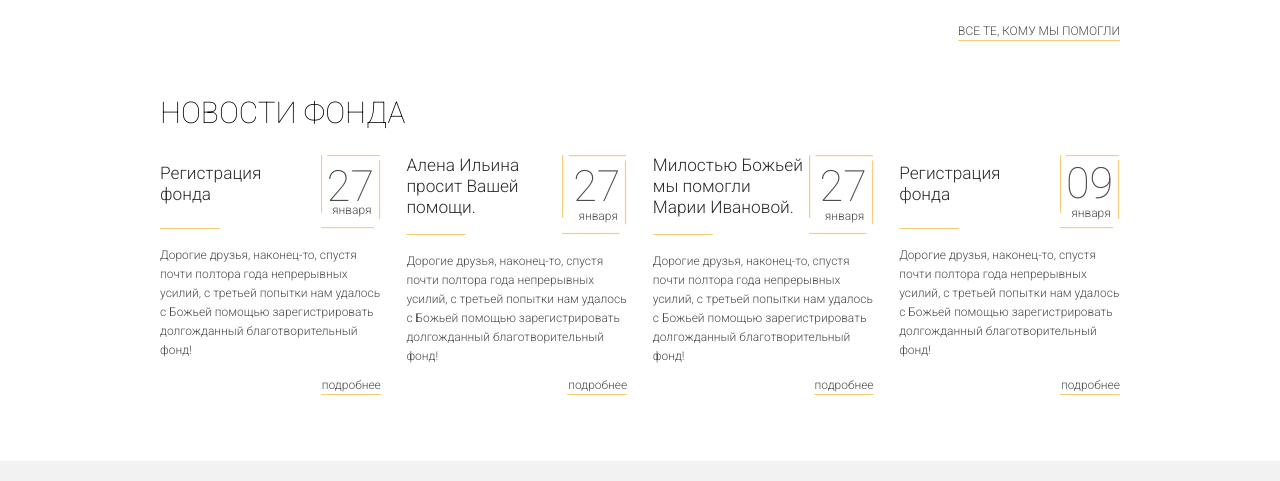
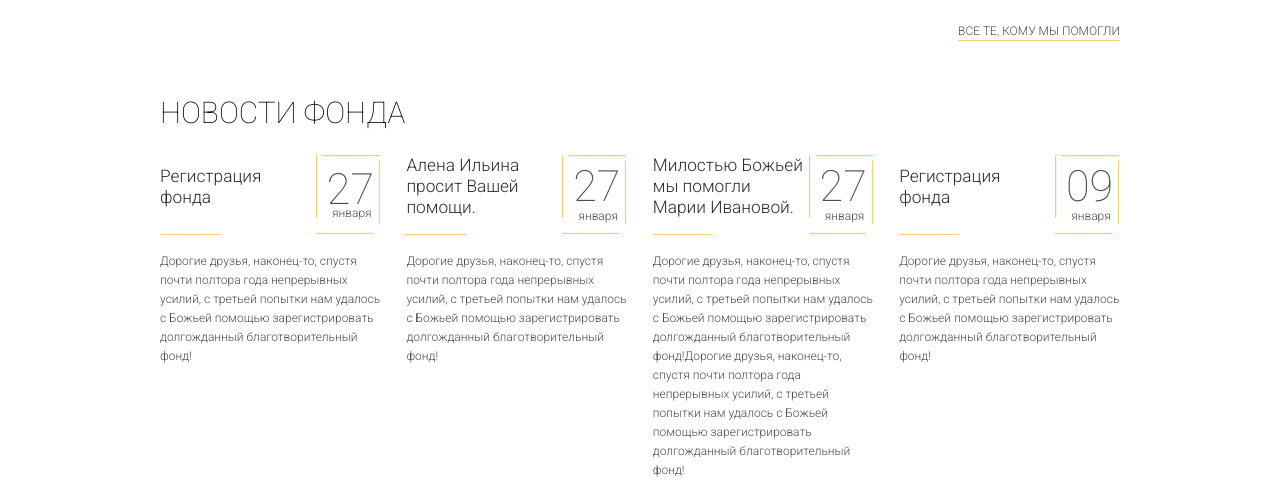
Before and after one commit to speetch111/FondSiluanAfonsky, a plain HTML site: page index.html in a window 1280 px wide. Shown: the part 1909-2390 px from the top of the page. Drawn offline with nearby package versions, Linux system fonts and the light colour scheme.

Commit message:
News-popravki

```diff
--- a/css/style.css
+++ b/css/style.css
@@ -929,14 +929,13 @@ body {
   align-items: center;
   margin-bottom: 32px;
   position: relative;
-  min-height: 74px;
+  min-height: 80px;
   margin: 0 0 auto 0;
   background-image: url(../img/border.png);
   background-repeat: no-repeat;
   background-size: contain;
   background-position: center right;
   margin-bottom: 17px;
-  flex-grow: 1;
 }
 
 .news__item-top::before {
--- a/index.html
+++ b/index.html
@@ -344,6 +344,7 @@
             </div>
             <div class="news__item-text">
               Дорогие друзья, наконец-то, спустя почти полтора года непрерывных усилий, с третьей попытки нам удалось с
+              Божьей помощью зарегистрировать долгожданный благотворительный фонд!Дорогие друзья, наконец-то, спустя почти полтора года непрерывных усилий, с третьей попытки нам удалось с
               Божьей помощью зарегистрировать долгожданный благотворительный фонд!
             </div>
             <a href="#" class="more">подробнее</a>
```
